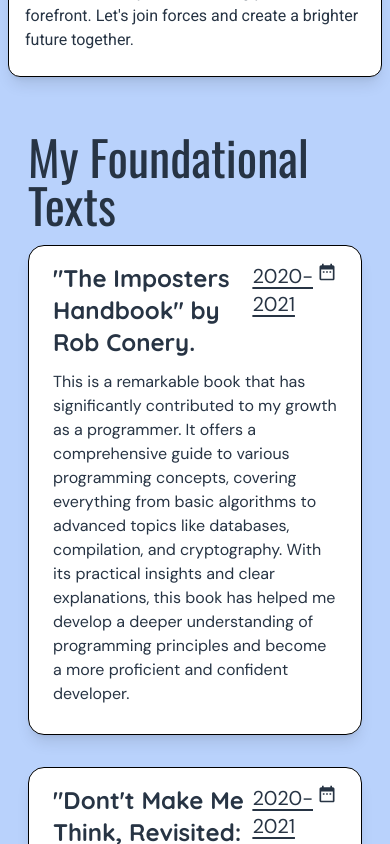
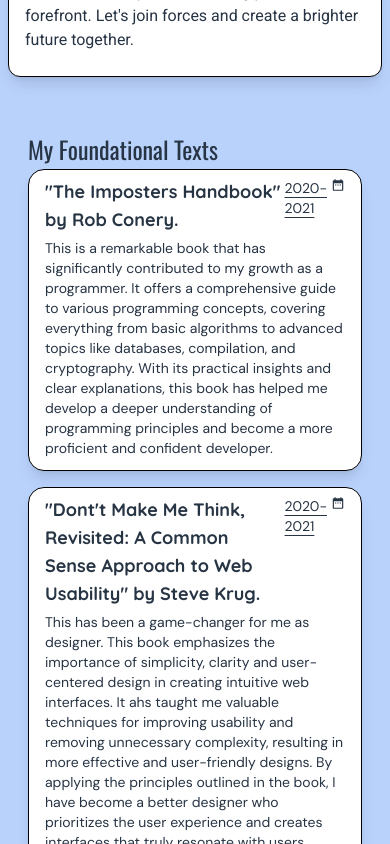
Before and after one commit to AbdifatahCodes/PortfolioWebsite, a Next.js app: page / in a window 390 px wide. Shown: the part 2780-3624 px from the top of the page. Built offline with nearby package versions, Linux system fonts and the light colour scheme.

Commit message:
Made myBackground section fully responsive.

```diff
--- a/src/components/myReadsList.tsx
+++ b/src/components/myReadsList.tsx
@@ -4,12 +4,12 @@
 export default function MyReadsList() {
   const readsItems = myReads.map(myRead => (
     <div key={myRead.id} className='bg-white dark:bg-black rounded-2xl shadow-lg  items-center border'>
-      <div className='p-4 px-6 mb-3 space-y-3 text-gray-dark dark:text-gray-main'>
+      <div className='p-2 md:p-4 px-4 md:px-6 mb-1 md:mb-3 space-y-1 md:space-y-3 text-gray-dark dark:text-gray-main'>
         <div className='flex flex-row justify-between align-middle'>
-          <p className='font-quicksand text-2xl'>{myRead.name}</p>
-          <a href="#"><p className='font-dmsans text-xl flex flex-row space-x-1 underline underline-offset-4'><span>{myRead.date}</span><span><MdDateRange /></span></p></a>
+          <p className='font-quicksand text-lg md:text-2xl'>{myRead.name}</p>
+          <a href="#"><p className='font-dmsans text-sm md:text-xl flex flex-row space-x-1 underline underline-offset-4'><span>{myRead.date}</span><span><MdDateRange /></span></p></a>
         </div>
-        <div className='font-dmsans'>
+        <div className='font-dmsans text-sm md:text-base'>
           <p>{myRead.description}</p>
         </div>
       </div>
--- a/src/sections/myBackground.tsx
+++ b/src/sections/myBackground.tsx
@@ -3,11 +3,11 @@
 export default function MyBackgroundSection() {
   return (
     <div id='backgroud-section' className='max-w-5xl mx-auto'>
-      <div className='flex flex-col mx-7 space-y-4'>
+      <div className='flex flex-col mx-7 space-y-1 sm:space-y-2 md:space-y-4'>
         <div className='flex flex-row justify-between'>
-          <p className='text-5xl font-oswald font-normal text-gray-dark dark:text-gray-main'>My Foundational Texts</p>
+          <p className='text-2xl sm:text-3xl md:text-5xl font-oswald font-normal text-gray-dark dark:text-gray-main'>My Foundational Texts</p>
         </div>
-        <div className='flex flex-col space-y-8'>
+        <div className='flex flex-col space-y-4 sm:space-y-6 md:space-y-8'>
           <MyReadsList />
         </div>
       </div>
```
